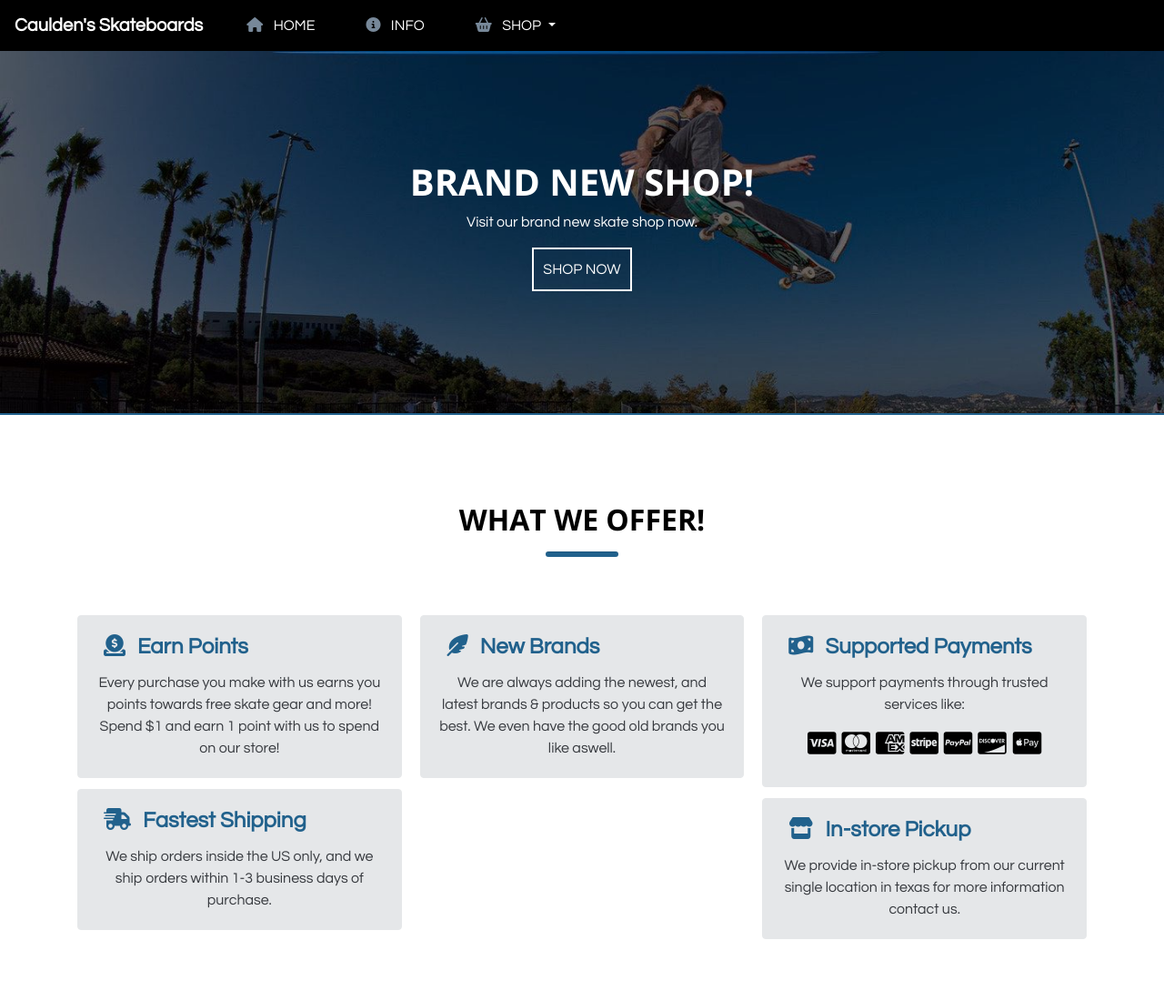
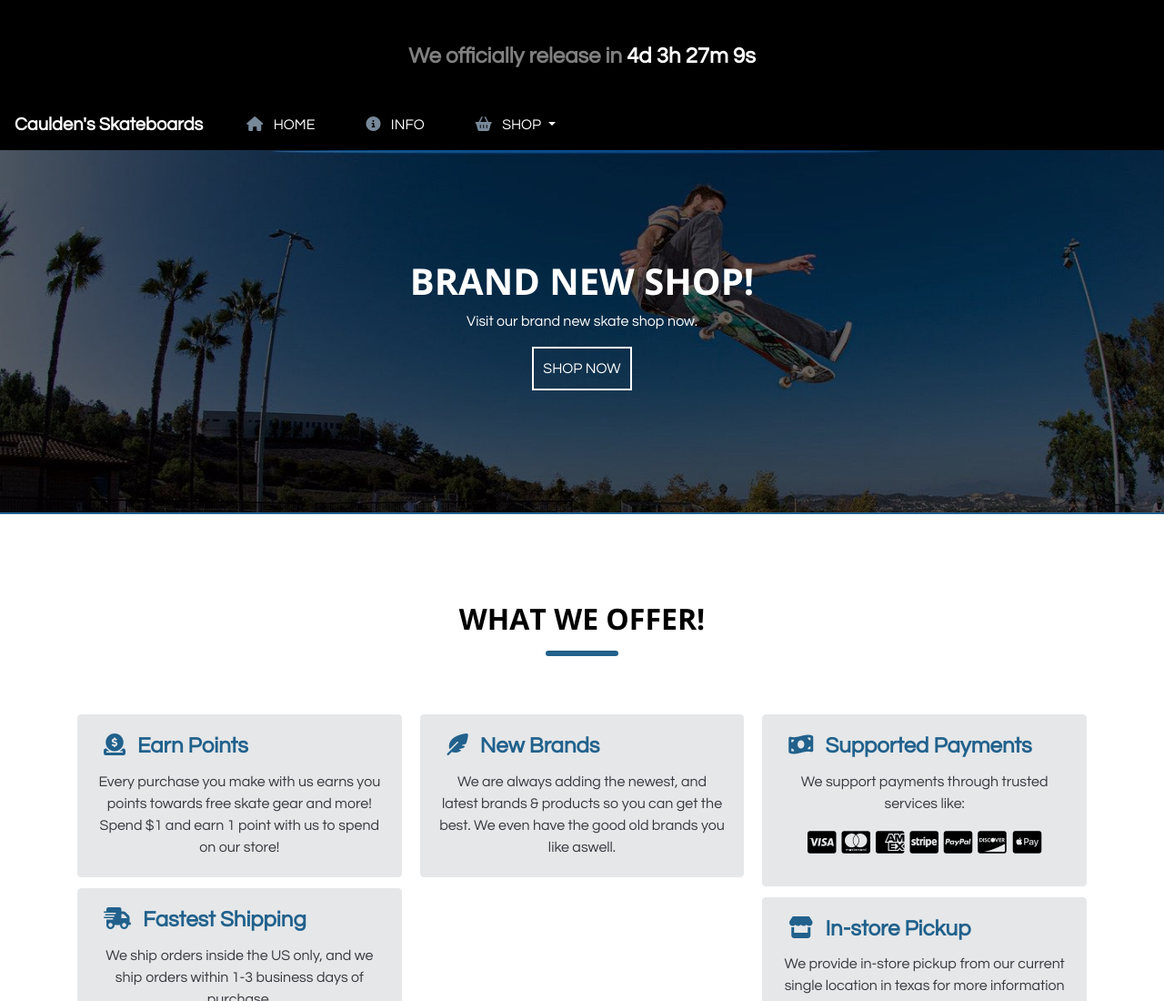
Before and after one commit to CauldenLoyd/vbashgajshjhshs, a website: page index.html in a window 1280 px wide. Shown: the top 1100 px of the page at 91% size. Drawn offline with nearby package versions, Linux system fonts and the light colour scheme.

Commit message:
Update index.html

```diff
--- a/index.html
+++ b/index.html
@@ -131,7 +131,53 @@
             color: lightslategray;
         }
 
+          .countdown {
+            background-color: black;
+            width: 100%;
+            height: auto;
+            color: white;
+            font-family: 'Questrial', sans-serif !important;
+        }
+
     </style>
+
+      <div class="container-fluid countdown">
+    <br>
+    <br>
+  <center><h4 id="demo"></h4></center>
+  <br>
+</div>
+
+<script>
+// Set the date we're counting down to
+var countDownDate = new Date("Jan 15, 2022 15:37:25").getTime();
+
+// Update the count down every 1 second
+var x = setInterval(function() {
+
+  // Get today's date and time
+  var now = new Date().getTime();
+
+  // Find the distance between now and the count down date
+  var distance = countDownDate - now;
+
+  // Time calculations for days, hours, minutes and seconds
+  var days = Math.floor(distance / (1000 * 60 * 60 * 24));
+  var hours = Math.floor((distance % (1000 * 60 * 60 * 24)) / (1000 * 60 * 60));
+  var minutes = Math.floor((distance % (1000 * 60 * 60)) / (1000 * 60));
+  var seconds = Math.floor((distance % (1000 * 60)) / 1000);
+
+  // Display the result in the element with id="demo"
+  document.getElementById("demo").innerHTML = "<span style='color: gray;'>We officially release in </span>" + days + "d " + hours + "h "
+  + minutes + "m " + seconds + "s ";
+
+  // If the count down is finished, write some text
+  if (distance < 0) {
+    clearInterval(x);
+    document.getElementById("demo").innerHTML = "STORE IS NOW RELEASED!";
+  }
+}, 1000);
+</script>
 
     <!-- Start of the navigational bar made by caulden loyd -->
 
```
